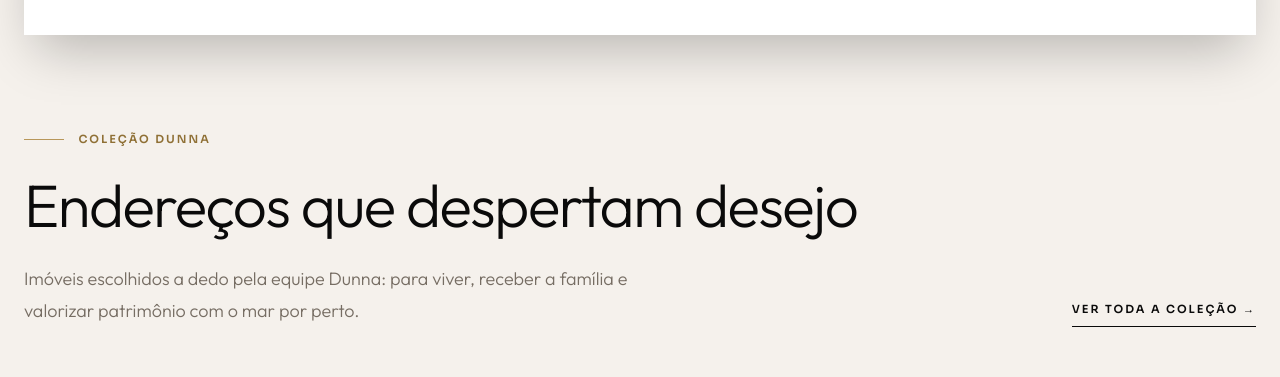
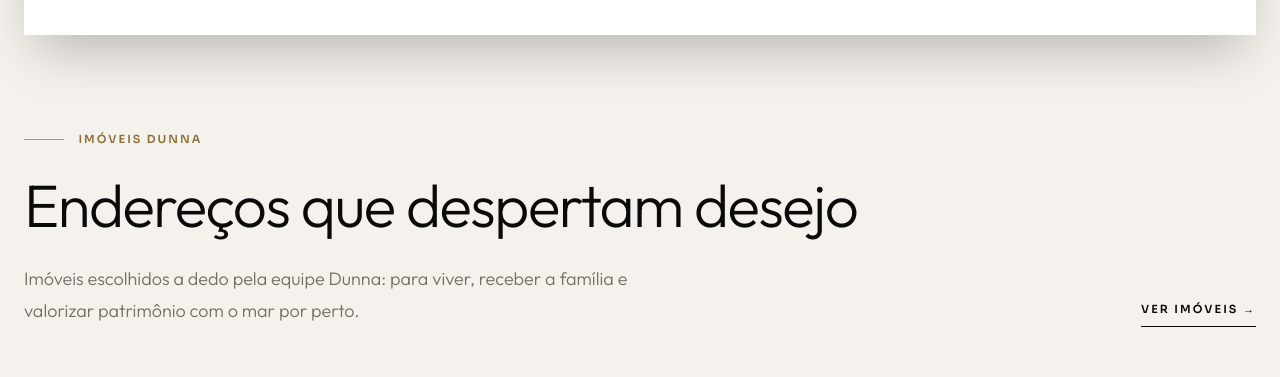
Before and after one commit to ValdirPR1/dunna-platform, a Next.js app: page /site in a window 1280 px wide. Shown: the part 1040-1417 px from the top of the page. Built offline with nearby package versions, Linux system fonts and the light colour scheme; no server answers; the database is empty.

Commit message:
Home: rótulos 'Imóveis Dunna' e 'Ver imóveis'

```diff
--- a/features/idioma/dicionario.ts
+++ b/features/idioma/dicionario.ts
@@ -68,7 +68,7 @@ export const dicionario = {
       botao: "Agendar uma conversa",
     },
     home: {
-      tag: "COLEÇÃO DUNNA",
+      tag: "IMÓVEIS DUNNA",
       titulo: "Endereços que despertam desejo",
       descricao:
         "Imóveis escolhidos a dedo pela equipe Dunna: para viver, receber a família e valorizar patrimônio com o mar por perto.",
@@ -80,7 +80,7 @@ export const dicionario = {
       manifestoTexto:
         "Cada propriedade da nossa coleção é escolhida pela localização, pela arquitetura e pela sensação de chegar. Aqui, o mar não é só vista — é endereço, é rotina e é patrimônio que valoriza com o tempo.",
       manifestoLink: "Conheça a Dunna",
-      verColecao: "Ver toda a coleção",
+      verColecao: "Ver imóveis",
       experienciaTag: "A EXPERIÊNCIA DUNNA",
       experienciaTitulo: "Atendimento à altura do imóvel",
       experiencia: [
@@ -426,7 +426,7 @@ export const dicionario = {
       botao: "Schedule a conversation",
     },
     home: {
-      tag: "THE DUNNA COLLECTION",
+      tag: "DUNNA PROPERTIES",
       titulo: "Addresses worth wanting",
       descricao:
         "Hand-picked by the Dunna team: to live in, host your family and grow your wealth with the sea nearby.",
@@ -438,7 +438,7 @@ export const dicionario = {
       manifestoTexto:
         "Every property in our collection is chosen for its location, its architecture and the feeling of arriving. Here, the sea is not just a view — it is an address, a routine and an asset that appreciates over time.",
       manifestoLink: "Get to know Dunna",
-      verColecao: "View the full collection",
+      verColecao: "View properties",
       experienciaTag: "THE DUNNA EXPERIENCE",
       experienciaTitulo: "Service worthy of the property",
       experiencia: [
@@ -784,7 +784,7 @@ export const dicionario = {
       botao: "Agendar una conversación",
     },
     home: {
-      tag: "COLECCIÓN DUNNA",
+      tag: "INMUEBLES DUNNA",
       titulo: "Direcciones que despiertan deseo",
       descricao:
         "Elegidas a mano por el equipo Dunna: para vivir, recibir a la familia y valorizar tu patrimonio con el mar cerca.",
@@ -796,7 +796,7 @@ export const dicionario = {
       manifestoTexto:
         "Cada propiedad de nuestra colección se elige por su ubicación, su arquitectura y la sensación de llegar. Aquí, el mar no es solo vista — es dirección, es rutina y es patrimonio que se valoriza con el tiempo.",
       manifestoLink: "Conoce Dunna",
-      verColecao: "Ver toda la colección",
+      verColecao: "Ver inmuebles",
       experienciaTag: "LA EXPERIENCIA DUNNA",
       experienciaTitulo: "Atención a la altura de la propiedad",
       experiencia: [
```
